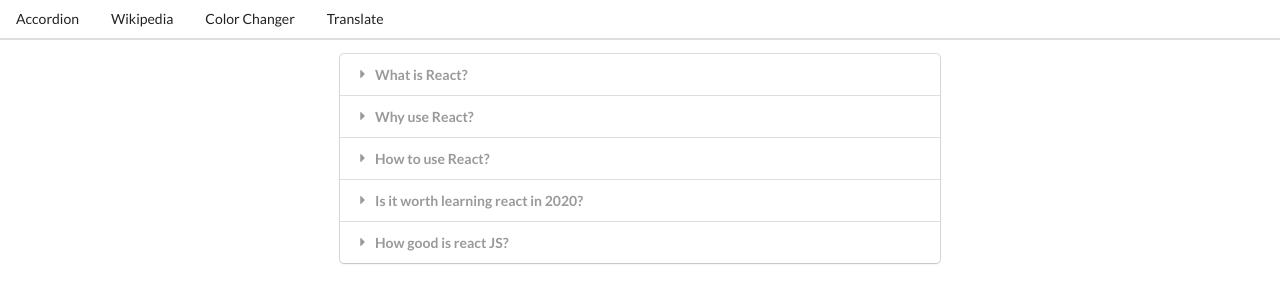
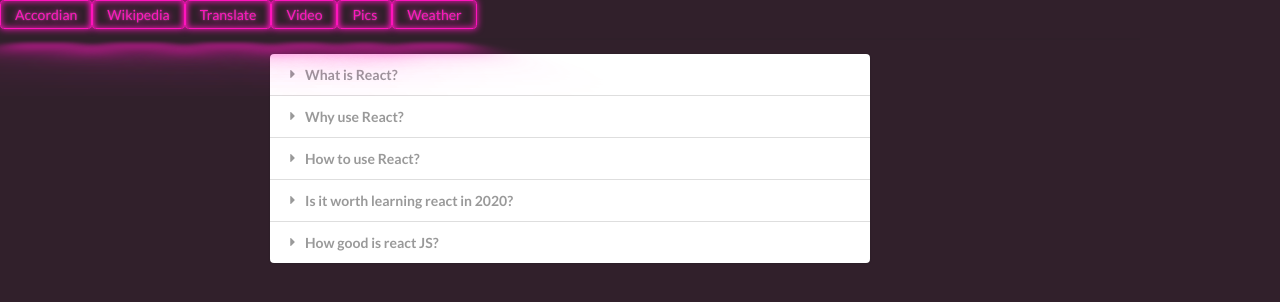
Before and after one commit to StarkPrince/shinigami, a React (Create React App) app: page / in a window 1280 px wide. Shown: the top 302 px of the page. Built offline with nearby package versions, Linux system fonts and the light colour scheme.

Commit message:
added css

```diff
--- a/src/neonbutton/NeonButton.css
+++ b/src/neonbutton/NeonButton.css
@@ -14,9 +14,9 @@
   }
 
   body {
-    min-height: 100vh;
+    min-height: 10vh;
     display: grid;
-    place-items: center;
+    /* place-items: center; */
     background: var(--clr-bg);
     font-family: "Balsamiq Sans", cursive;
     color: var(--clr-neon);
@@ -24,7 +24,7 @@
   }
 
   .neon-button {
-    font-size: 4rem;
+    font-size: 1rem;
 
     display: inline-block;
     cursor: pointer;
--- a/src/neonbutton/NeonButton.js
+++ b/src/neonbutton/NeonButton.js
@@ -2,11 +2,11 @@
 // import './assets/css/fonts.css';
 import "./NeonButton.css"
 
-function NeonButton()
+function NeonButton({ link, location })
 {
     return (
         <div>
-            <a href="#" class="neon-button">Neon</a>
+            <a href={link} class="neon-button">{location}</a>
         </div>
     )
 }
--- a/src/widgetsApp/App.css
+++ b/src/widgetsApp/App.css
@@ -6,3 +6,6 @@
 .translatedText{
     margin: 50px;
 }
+.wiki{
+    color: #0096FF;
+}
--- a/src/widgetsApp/App.js
+++ b/src/widgetsApp/App.js
@@ -7,6 +7,9 @@
 import "./App.css"
 import Route from "./Route"
 import Header from './Header'
+import Video from "../videos/App"
+import Pics from "../pics/App"
+import Weather from "../weathers/App"
 
 // eslint-disable-next-line
 const items = [{
@@ -35,14 +38,12 @@
     return (
         <div>
             <Header />
-            {/* {url === "/" ? <Accordion items={items} /> : null}
-            {url === "/search" ? <Search /> : null}
-            {url === "/colorchanger" ? <ColorChanger /> : null}
-            {url === "/translate" ? <Translate /> : null} */}
             <Route path="/"> <Accordion items={items} /> </Route>
             <Route path="/search"> <Search /> </Route>
-            <Route path="/colorchanger"> <ColorChanger /> </Route>
             <Route path="/translate"> <Translate /> </Route>
+            <Route path="/video"> <Video /> </Route>
+            <Route path="/pics"> <Pics /> </Route>
+            <Route path="/weather"> <Weather /> </Route>
         </div>
     )
 }
--- a/src/widgetsApp/Header.js
+++ b/src/widgetsApp/Header.js
@@ -1,14 +1,25 @@
 import React from 'react'
 import Link from "./Link"
+import NeonButton from "../neonbutton/NeonButton"
 
 function Header()
 {
     return (
         <div className="ui secondary pointing menu">
-            <Link href="/" className="item">Accordion</Link>
-            <Link href="/search" className="item">Wikipedia</Link>
+            <NeonButton link="/" location="Accordian" /><br />
+            <NeonButton link="/search" location="Wikipedia" />
+            <NeonButton link="/translate" location="Translate" />
+            <NeonButton link="/video" location="Video" />
+            <NeonButton link="/pics" location="Pics" />
+            <NeonButton link="/weather" location="Weather" />
+
+            {/* <button><Link href="/" className="item">Accordion</Link></button> */}
+            {/* <Link href="/search" className="item">Wikipedia</Link>
             <Link href="/colorchanger" className="item">Color Changer</Link>
             <Link href="/translate" className="item">Translate</Link>
+            <Link href="/video" className="item">Video</Link>
+            <Link href="/pics" className="item">Pics</Link>
+            <Link href="/weather" className="item">Weather</Link> */}
         </div>
     )
 }
--- a/src/widgetsApp/Route.js
+++ b/src/widgetsApp/Route.js
@@ -1,4 +1,5 @@
 import { useState, useEffect } from "react"
+import "./App.css"
 
 function Route({ path, children })
 {
--- a/src/widgetsApp/Search.js
+++ b/src/widgetsApp/Search.js
@@ -42,7 +42,7 @@
                     href={`https://en.wikipedia.org?curid=${result.pageid}`}>Go</a>
             </div>
             <div className="content">
-                <div className="header">
+                <div className="header" style={{ color: '#0096FF', marginBottom: '1em' }}>
                     {result.title}
                 </div>
                 <span dangerouslySetInnerHTML={{ __html: result.snippet }}></span>
```
